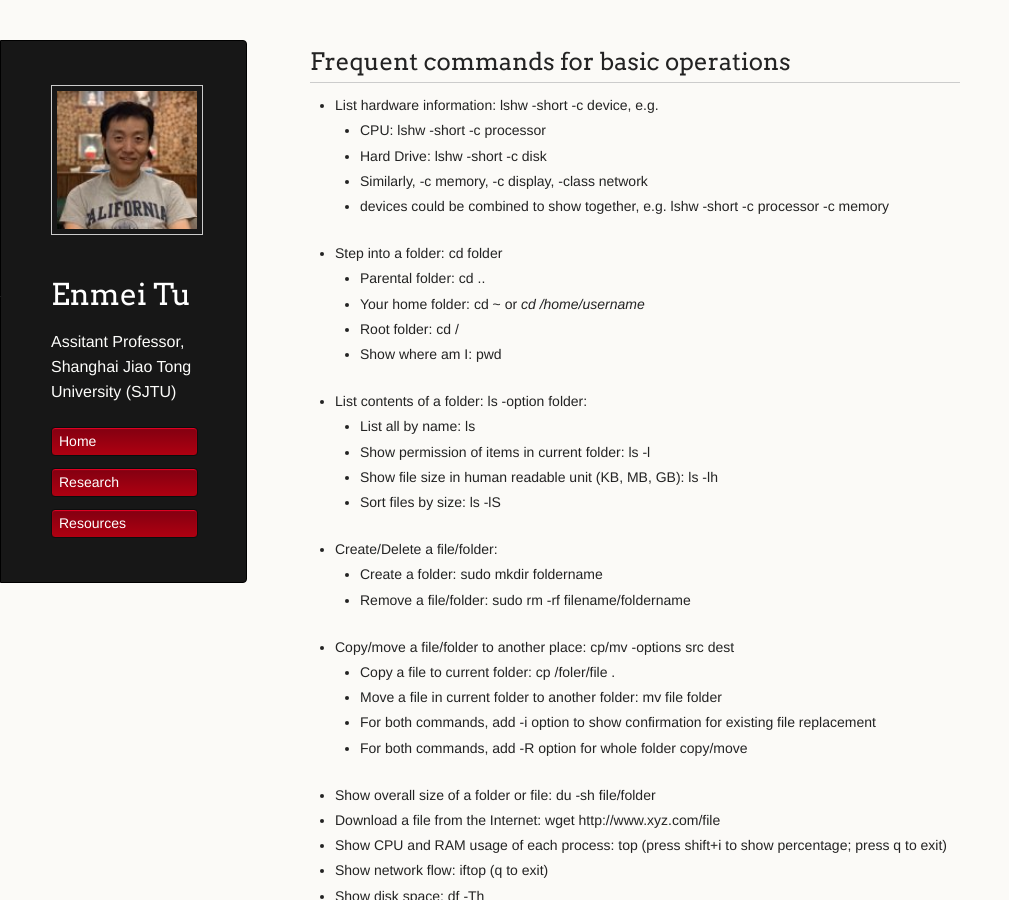
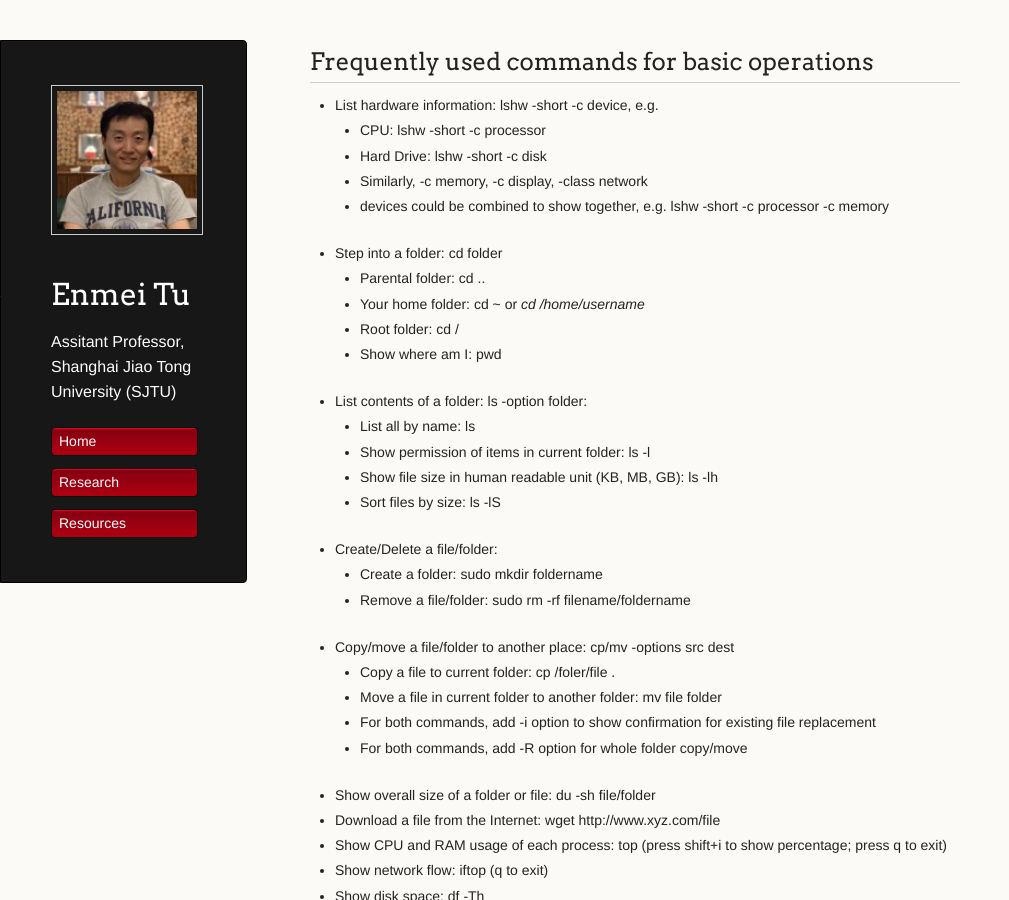
Before and after one commit to hellotem/enmeitu.github.io, a Jekyll site: the page built from resource/linux.md, in a window 1280 px wide and 900 px high. Shown: the whole window, without its empty margins (0-1009 px from the left). Built offline with Jekyll 4.4.1, drawn with Linux system fonts in a browser that asks for light colours; our own code applies the rules of GitHub Pages for plain Markdown files.

Commit message:
Update linux.md

```diff
--- a/resource/linux.md
+++ b/resource/linux.md
@@ -1,5 +1,5 @@
 
-## Frequent commands for basic operations
+## Frequently used commands for basic operations
  * List hardware information: lshw -short -c device, e.g.
    - CPU: lshw -short -c processor
    - Hard Drive: lshw -short -c disk
```
